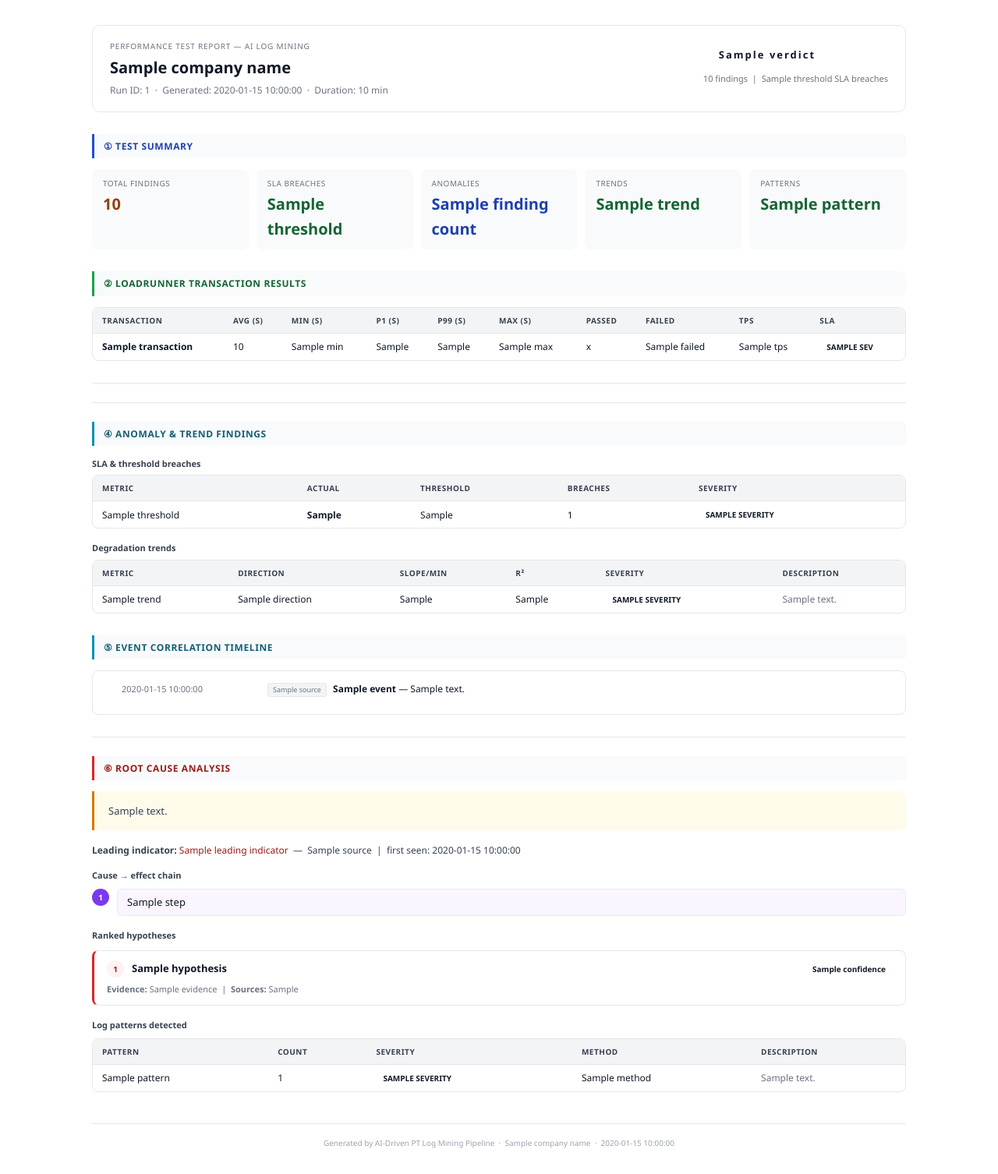
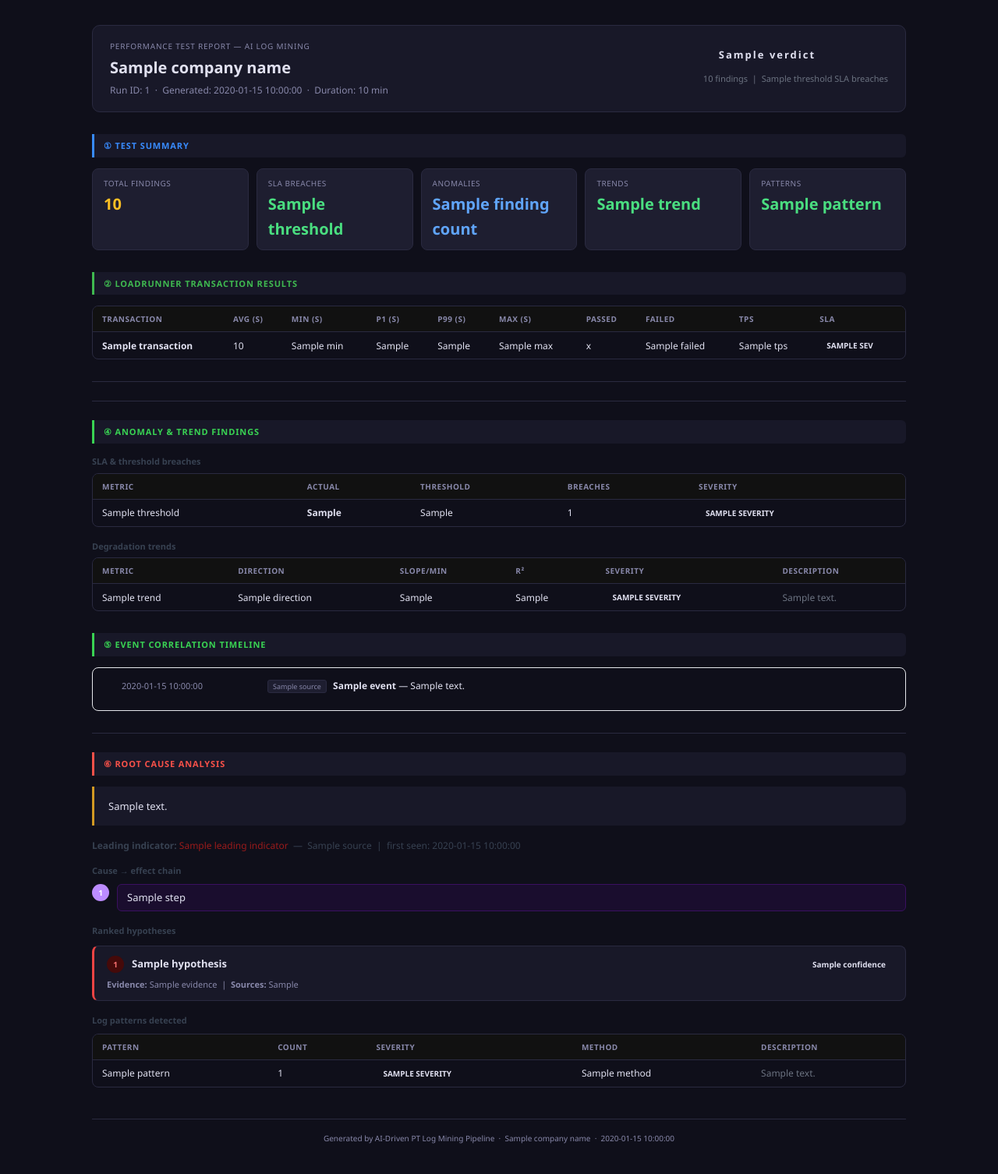
Before and after one commit to sharmp44/PT_AILog_Analyser, a Python web app: template report/templates/report.html.j2 in a window 1280 px wide. Shown: the whole page at 78% size. After the commit the page ends 1467 px from the top, so only its background shows below. Run offline with Jinja, Linux system fonts and the light colour scheme; the template is opened without the code that fills it: most values are stand-ins (such as "Sample title", 1, 10 or a date in 2020).

Commit message:
changes saved

```diff
--- a/report/templates/report.html.j2
+++ b/report/templates/report.html.j2
@@ -5,14 +5,19 @@
 <meta name="viewport" content="width=device-width, initial-scale=1.0">
 <title>Performance Test Report</title>
 <style>
+  :root {
+    --bg: #0f0f1a; --card: #181828; --card2: #1e1e30;
+    --border: #2a2a40; --border2: #333348;
+    --text: #e0e0f0; --muted: #8888aa;
+    --blue: #388bfd; --green: #3fb950; --amber: #d29922;
+    --red: #f85149; --purple: #bc8cff; --teal: #39d353;
+  }
   * { box-sizing: border-box; margin: 0; padding: 0; }
 
   body {
     font-family: 'Segoe UI', Arial, sans-serif;
-    background: #ffffff;
-    color: #111827;
-    font-size: 13px;
-    line-height: 1.6;
+    background: var(--bg); color: var(--text);
+    font-size: 13px; line-height: 1.6;
   }
 
   .page { max-width: 1100px; margin: 0 auto; padding: 32px 28px; }
@@ -21,71 +26,70 @@
   .report-header {
     display: flex; align-items: flex-start; justify-content: space-between;
     flex-wrap: wrap; gap: 12px;
-    border: 1px solid #e5e7eb; border-radius: 10px;
+    background: var(--card); border: 1px solid var(--border); border-radius: 10px;
     padding: 18px 22px; margin-bottom: 28px;
   }
   .report-header .title-block p.eyebrow {
     font-size: 10px; text-transform: uppercase; letter-spacing: 0.08em;
-    color: #6b7280; margin-bottom: 4px;
+    color: var(--muted); margin-bottom: 4px;
   }
-  .report-header .title-block h1 { font-size: 20px; font-weight: 600; color: #111827; }
-  .report-header .title-block p.sub { font-size: 12px; color: #6b7280; margin-top: 3px; }
+  .report-header .title-block h1 { font-size: 20px; font-weight: 600; color: var(--text); }
+  .report-header .title-block p.sub { font-size: 12px; color: var(--muted); margin-top: 3px; }
   .verdict-badge {
     display: inline-block; padding: 5px 20px; border-radius: 20px;
-    font-size: 13px; font-weight: 700; letter-spacing: 2px;
-    margin-top: 4px;
+    font-size: 13px; font-weight: 700; letter-spacing: 2px; margin-top: 4px;
   }
-  .verdict-PASS { background: #f0fdf4; color: #166534; border: 1px solid #86efac; }
-  .verdict-FAIL { background: #fef2f2; color: #991b1b; border: 1px solid #fca5a5; }
-  .verdict-UNKNOWN { background: #f9fafb; color: #374151; border: 1px solid #d1d5db; }
+  .verdict-PASS    { background: #14532d; color: #4ade80; border: 1px solid #4ade80; }
+  .verdict-FAIL    { background: #450a0a; color: #f87171; border: 1px solid #f87171; }
+  .verdict-UNKNOWN { background: #1f2937; color: #9ca3af; border: 1px solid #4b5563; }
 
   /* ── Section ── */
   .section { margin-bottom: 28px; }
   .section-title {
-    font-size: 12px; font-weight: 600; letter-spacing: 0.05em;
+    font-size: 11px; font-weight: 700; letter-spacing: 0.08em;
     text-transform: uppercase; padding: 6px 12px;
-    background: #f9fafb; border-left: 3px solid;
+    background: var(--card); border-left: 3px solid;
     border-radius: 0 6px 6px 0; margin-bottom: 14px;
   }
-  .section-title.blue   { border-color: #1d4ed8; color: #1e40af; }
-  .section-title.green  { border-color: #16a34a; color: #166534; }
-  .section-title.amber  { border-color: #d97706; color: #92400e; }
-  .section-title.red    { border-color: #dc2626; color: #991b1b; }
-  .section-title.purple { border-color: #7c3aed; color: #5b21b6; }
-  .section-title.teal   { border-color: #0891b2; color: #155e75; }
+  .section-title.blue   { border-color: var(--blue);   color: var(--blue); }
+  .section-title.green  { border-color: var(--green);  color: var(--green); }
+  .section-title.amber  { border-color: var(--amber);  color: var(--amber); }
+  .section-title.red    { border-color: var(--red);    color: var(--red); }
+  .section-title.purple { border-color: var(--purple); color: var(--purple); }
+  .section-title.teal   { border-color: var(--teal);   color: var(--teal); }
 
-  hr.divider { border: none; border-top: 1px solid #e5e7eb; margin: 24px 0; }
+  hr.divider { border: none; border-top: 1px solid var(--border); margin: 24px 0; }
 
   /* ── Metric cards ── */
   .metric-grid {
     display: grid; grid-template-columns: repeat(auto-fit, minmax(130px, 1fr));
     gap: 10px; margin-bottom: 12px;
   }
-  .m-card { background: #f9fafb; border-radius: 8px; padding: 10px 14px; }
-  .m-card .lbl { font-size: 10px; color: #6b7280; text-transform: uppercase;
+  .m-card { background: var(--card2); border: 1px solid var(--border); border-radius: 8px; padding: 10px 14px; }
+  .m-card .lbl { font-size: 10px; color: var(--muted); text-transform: uppercase;
                  letter-spacing: 0.05em; margin-bottom: 3px; }
-  .m-card .val { font-size: 20px; font-weight: 600; }
-  .val.ok   { color: #166534; }
-  .val.warn { color: #92400e; }
-  .val.crit { color: #991b1b; }
-  .val.info { color: #1e40af; }
+  .m-card .val { font-size: 20px; font-weight: 700; }
+  .val.ok   { color: #4ade80; }
+  .val.warn { color: #fbbf24; }
+  .val.crit { color: #f87171; }
+  .val.info { color: #60a5fa; }
 
   /* ── Tables ── */
   .data-table { width: 100%; border-collapse: collapse; font-size: 12px; }
   .data-table thead th {
-    background: #f3f4f6; color: #374151; font-size: 10px;
+    background: #111; color: var(--muted); font-size: 10px;
     text-transform: uppercase; letter-spacing: 0.05em;
     padding: 8px 12px; text-align: left;
-    border-bottom: 1px solid #e5e7eb;
+    border-bottom: 1px solid var(--border);
   }
   .data-table tbody td {
-    padding: 7px 12px; border-bottom: 1px solid #f3f4f6;
-    vertical-align: middle;
+    padding: 7px 12px; border-bottom: 1px solid var(--border2);
+    vertical-align: middle; color: var(--text);
   }
   .data-table tbody tr:last-child td { border-bottom: none; }
-  .data-table tbody tr:hover td { background: #f9fafb; }
+  .data-table tbody tr:hover td { background: var(--card2); }
   .table-wrap {
-    border: 1px solid #e5e7eb; border-radius: 8px; overflow: hidden;
+    border: 1px solid var(--border); border-radius: 8px; overflow: hidden;
     margin-bottom: 16px;
   }
 
@@ -94,135 +98,111 @@
     display: inline-block; padding: 2px 9px; border-radius: 10px;
     font-size: 10px; font-weight: 600;
   }
-  .badge.ok   { background: #f0fdf4; color: #166534; }
-  .badge.warn { background: #fffbeb; color: #92400e; }
-  .badge.crit { background: #fef2f2; color: #991b1b; }
-  .badge.info { background: #eff6ff; color: #1e40af; }
+  .badge.ok   { background: #14532d; color: #4ade80; }
+  .badge.warn { background: #451a03; color: #fbbf24; }
+  .badge.crit { background: #450a0a; color: #f87171; }
+  .badge.info { background: #1e3a5f; color: #60a5fa; }
 
   /* ── Bar rows ── */
-  .bar-row {
-    display: flex; align-items: center; gap: 10px;
-    font-size: 12px; margin-bottom: 5px;
-  }
-  .bar-label { width: 130px; color: #6b7280; flex-shrink: 0; }
-  .bar-track {
-    flex: 1; height: 7px; background: #e5e7eb;
-    border-radius: 4px; overflow: hidden;
-  }
-  .bar-fill { height: 100%; border-radius: 4px; }
-  .bar-fill.ok   { background: #16a34a; }
-  .bar-fill.warn { background: #d97706; }
-  .bar-fill.crit { background: #dc2626; }
+  .bar-row { display: flex; align-items: center; gap: 10px; font-size: 12px; margin-bottom: 5px; }
+  .bar-label { width: 130px; color: var(--muted); flex-shrink: 0; }
+  .bar-track { flex: 1; height: 7px; background: var(--border); border-radius: 4px; overflow: hidden; }
+  .bar-fill  { height: 100%; border-radius: 4px; }
+  .bar-fill.ok   { background: #22c55e; }
+  .bar-fill.warn { background: #f59e0b; }
+  .bar-fill.crit { background: #ef4444; }
   .bar-val { width: 46px; text-align: right; font-weight: 600; flex-shrink: 0; }
 
   /* ── Server blocks ── */
   .server-block {
-    border: 1px solid #e5e7eb; border-radius: 10px;
+    background: var(--card); border: 1px solid var(--border); border-radius: 10px;
     padding: 16px 18px; margin-bottom: 14px;
   }
   .server-header {
     display: flex; align-items: center; justify-content: space-between;
     flex-wrap: wrap; gap: 8px;
     padding-bottom: 12px; margin-bottom: 14px;
-    border-bottom: 1px solid #e5e7eb;
+    border-bottom: 1px solid var(--border);
   }
-  .server-name {
-    font-weight: 600; font-size: 14px; color: #111827;
-    display: flex; align-items: center; gap: 8px;
-  }
-  .server-name .icon { font-size: 16px; color: #6b7280; }
+  .server-name { font-weight: 600; font-size: 14px; color: var(--text); display: flex; align-items: center; gap: 8px; }
   .tag {
     display: inline-block; padding: 1px 8px; border-radius: 4px;
-    font-size: 10px; background: #f3f4f6; color: #6b7280;
-    border: 1px solid #e5e7eb; margin-left: 6px;
+    font-size: 10px; background: var(--card2); color: var(--muted);
+    border: 1px solid var(--border); margin-left: 6px;
   }
   .status-row { display: flex; gap: 8px; }
   .server-section-title {
     font-size: 10px; font-weight: 600; text-transform: uppercase;
-    letter-spacing: 0.06em; color: #6b7280; margin-bottom: 8px;
+    letter-spacing: 0.06em; color: var(--muted); margin-bottom: 8px;
   }
-  .server-divider { border: none; border-top: 1px solid #f3f4f6; margin: 14px 0; }
-
+  .server-divider { border: none; border-top: 1px solid var(--border2); margin: 14px 0; }
   .two-col { display: grid; grid-template-columns: 1fr 1fr; gap: 14px; }
 
-  .finding-row {
-    display: flex; align-items: flex-start; gap: 8px;
-    font-size: 11px; color: #6b7280; margin-top: 6px;
-    padding-top: 8px; border-top: 1px solid #f3f4f6;
+  /* ── Finding rows ── */
+  .findings-area { margin-top: 12px; border-top: 1px solid var(--border2); padding-top: 10px; }
+  .finding-healthy {
+    display: flex; align-items: center; gap: 7px;
+    font-size: 11px; color: #4ade80;
   }
-  .finding-row:first-of-type { margin-top: 12px; }
-  .finding-dot {
-    width: 8px; height: 8px; border-radius: 50%; flex-shrink: 0; margin-top: 3px;
+  .finding-callout {
+    display: flex; align-items: flex-start; gap: 10px;
+    border-radius: 6px; padding: 8px 12px; margin-bottom: 6px; font-size: 12px;
   }
-  .finding-dot.crit { background: #dc2626; }
-  .finding-dot.warn { background: #d97706; }
-  .finding-dot.ok   { background: #16a34a; }
+  .finding-callout:last-child { margin-bottom: 0; }
+  .finding-callout.crit { background: #2d0a0a; border-left: 3px solid #ef4444; color: #fca5a5; }
+  .finding-callout.warn { background: #2d1a00; border-left: 3px solid #f59e0b; color: #fde68a; }
+  .finding-callout-icon { font-size: 13px; flex-shrink: 0; margin-top: 1px; }
 
   /* ── Summary box ── */
   .summary-box {
-    background: #fffbeb; border-left: 3px solid #d97706;
+    background: var(--card); border-left: 3px solid var(--amber);
     border-radius: 0 8px 8px 0; padding: 14px 18px;
-    font-size: 13px; line-height: 1.7; color: #374151;
-    margin-bottom: 16px;
+    font-size: 13px; line-height: 1.7; color: var(--text); margin-bottom: 16px;
   }
 
-  /* ── Cause-effect chain ── */
+  /* ── Chain ── */
   .chain { list-style: none; }
   .chain li { display: flex; align-items: flex-start; gap: 10px; margin-bottom: 8px; }
   .chain-num {
-    background: #7c3aed; color: #fff; border-radius: 50%;
+    background: var(--purple); color: #fff; border-radius: 50%;
     width: 22px; height: 22px; min-width: 22px;
     display: flex; align-items: center; justify-content: center;
-    font-size: 10px; font-weight: 700;
+    font-size: 10px; font-weight: 800;
   }
   .chain-txt {
-    background: #faf5ff; border: 1px solid #ede9fe;
-    border-radius: 6px; padding: 7px 12px; flex: 1; line-height: 1.5;
+    background: #1a0d2e; border: 1px solid #3a1060;
+    border-radius: 6px; padding: 7px 12px; flex: 1; line-height: 1.5; color: var(--text);
   }
 
-  /* ── RCA hypothesis cards ── */
-  .hyp-card {
-    border: 1px solid #e5e7eb; border-radius: 8px;
-    padding: 12px 16px; margin-bottom: 10px;
-  }
-  .hyp-card.r1 { border-left: 3px solid #dc2626; }
-  .hyp-card.r2 { border-left: 3px solid #d97706; }
-  .hyp-card.r3 { border-left: 3px solid #1d4ed8; }
-  .hyp-header { display: flex; align-items: center; gap: 10px; margin-bottom: 6px; }
-  .hyp-rank {
-    border-radius: 50%; width: 22px; height: 22px; min-width: 22px;
-    display: flex; align-items: center; justify-content: center;
-    font-size: 10px; font-weight: 700;
-  }
-  .r1 .hyp-rank { background: #fef2f2; color: #991b1b; }
-  .r2 .hyp-rank { background: #fffbeb; color: #92400e; }
-  .r3 .hyp-rank { background: #eff6ff; color: #1e40af; }
-  .hyp-text { font-weight: 600; flex: 1; font-size: 13px; }
-  .conf-badge { display: inline-block; padding: 2px 9px; border-radius: 10px; font-size: 10px; font-weight: 600; }
-  .conf-High   { background: #fef2f2; color: #991b1b; }
-  .conf-Medium { background: #fffbeb; color: #92400e; }
-  .conf-Low    { background: #eff6ff; color: #1e40af; }
-  .hyp-evidence { font-size: 11px; color: #6b7280; margin-top: 4px; }
+  /* ── Hypotheses ── */
+  .hyp-card { background: var(--card); border: 1px solid var(--border); border-radius: 8px; padding: 12px 16px; margin-bottom: 10px; }
+  .hyp-card.r1 { border-left: 3px solid #ef4444; }
+  .hyp-card.r2 { border-left: 3px solid #f59e0b; }
+  .hyp-card.r3 { border-left: 3px solid #60a5fa; }
+  .hyp-header  { display: flex; align-items: center; gap: 10px; margin-bottom: 6px; }
+  .hyp-rank    { border-radius: 50%; width: 22px; height: 22px; min-width: 22px; display: flex; align-items: center; justify-content: center; font-size: 10px; font-weight: 800; }
+  .r1 .hyp-rank { background: #450a0a; color: #f87171; }
+  .r2 .hyp-rank { background: #451a03; color: #fbbf24; }
+  .r3 .hyp-rank { background: #1e3a5f; color: #60a5fa; }
+  .hyp-text { font-weight: 600; flex: 1; font-size: 13px; color: var(--text); }
+  .conf-badge  { display: inline-block; padding: 2px 9px; border-radius: 10px; font-size: 10px; font-weight: 600; }
+  .conf-High   { background: #450a0a; color: #f87171; }
+  .conf-Medium { background: #451a03; color: #fbbf24; }
+  .conf-Low    { background: #1e3a5f; color: #60a5fa; }
+  .hyp-evidence { font-size: 11px; color: var(--muted); margin-top: 4px; }
 
   /* ── Timeline ── */
   .tl-item { display: flex; gap: 12px; margin-bottom: 8px; align-items: flex-start; }
-  .tl-dot { width: 9px; height: 9px; border-radius: 50%; margin-top: 4px; min-width: 9px; }
-  .tl-dot.critical { background: #dc2626; }
-  .tl-dot.warn     { background: #d97706; }
-  .tl-dot.info     { background: #1d4ed8; }
-  .tl-ts { font-size: 11px; color: #6b7280; min-width: 175px; }
-  .tl-src {
-    display: inline-block; background: #f3f4f6; border: 1px solid #e5e7eb;
-    border-radius: 3px; padding: 1px 6px; font-size: 9px; color: #6b7280;
-    margin-right: 5px; vertical-align: middle;
-  }
+  .tl-dot  { width: 9px; height: 9px; border-radius: 50%; margin-top: 4px; min-width: 9px; }
+  .tl-dot.critical { background: #ef4444; }
+  .tl-dot.warn     { background: #f59e0b; }
+  .tl-dot.info     { background: #60a5fa; }
+  .tl-ts  { font-size: 11px; color: var(--muted); min-width: 175px; }
+  .tl-src { display: inline-block; background: var(--card2); border: 1px solid var(--border); border-radius: 3px; padding: 1px 6px; font-size: 9px; color: var(--muted); margin-right: 5px; vertical-align: middle; }
   .tl-desc { font-size: 12px; line-height: 1.5; }
 
   /* ── Footer ── */
-  .footer {
-    text-align: center; color: #9ca3af; font-size: 10px;
-    margin-top: 40px; padding-top: 16px; border-top: 1px solid #e5e7eb;
-  }
+  .footer { text-align: center; color: var(--muted); font-size: 10px; margin-top: 40px; padding-top: 16px; border-top: 1px solid var(--border); }
 </style>
 </head>
 <body>
@@ -243,6 +223,25 @@
     </p>
   </div>
 </div>
+
+{% macro render_findings(findings) %}
+<div class="findings-area">
+  {% set issues = findings | selectattr("sev", "ne", "ok") | list %}
+  {% if issues %}
+    {% for f in issues %}
+    <div class="finding-callout {{ f.sev }}">
+      <span class="finding-callout-icon">{% if f.sev == "crit" %}&#9888;{% else %}&#9654;{% endif %}</span>
+      <span>{{ f.text }}</span>
+    </div>
+    {% endfor %}
+  {% else %}
+  <div class="finding-healthy">
+    <svg width="13" height="13" viewBox="0 0 16 16" fill="none"><circle cx="8" cy="8" r="7" stroke="#4ade80" stroke-width="1.5"/><path d="M5 8l2.2 2.4L11 5.5" stroke="#4ade80" stroke-width="1.8" stroke-linecap="round" stroke-linejoin="round"/></svg>
+    All metrics within normal range
+  </div>
+  {% endif %}
+</div>
+{% endmacro %}
 
 <!-- ══ TEST SUMMARY KPIs ══ -->
 <div class="section">
@@ -380,12 +379,7 @@
         {% if not loop.last %}<hr class="server-divider">{% endif %}
       {% endfor %}
 
-      {% for f in s.findings %}
-      <div class="finding-row">
-        <div class="finding-dot {{ f.sev }}"></div>
-        <span>{{ f.text }}</span>
-      </div>
-      {% endfor %}
+      {{ render_findings(s.findings) }}
     </div>
     {% endfor %}
   </div>
@@ -422,9 +416,7 @@
       {% endif %}
       {% if not loop.last %}<hr class="server-divider">{% endif %}
     {% endfor %}
-    {% for f in s.findings %}
-    <div class="finding-row"><div class="finding-dot {{ f.sev }}"></div><span>{{ f.text }}</span></div>
-    {% endfor %}
+    {{ render_findings(s.findings) }}
   </div>
   {% endfor %}
   {% endif %}
@@ -461,9 +453,7 @@
       {% endif %}
       {% if not loop.last %}<hr class="server-divider">{% endif %}
     {% endfor %}
-    {% for f in s.findings %}
-    <div class="finding-row"><div class="finding-dot {{ f.sev }}"></div><span>{{ f.text }}</span></div>
-    {% endfor %}
+    {{ render_findings(s.findings) }}
   </div>
   {% endfor %}
 
```
Also changed, not shown: report/generator.py (+52 -49 lines).
